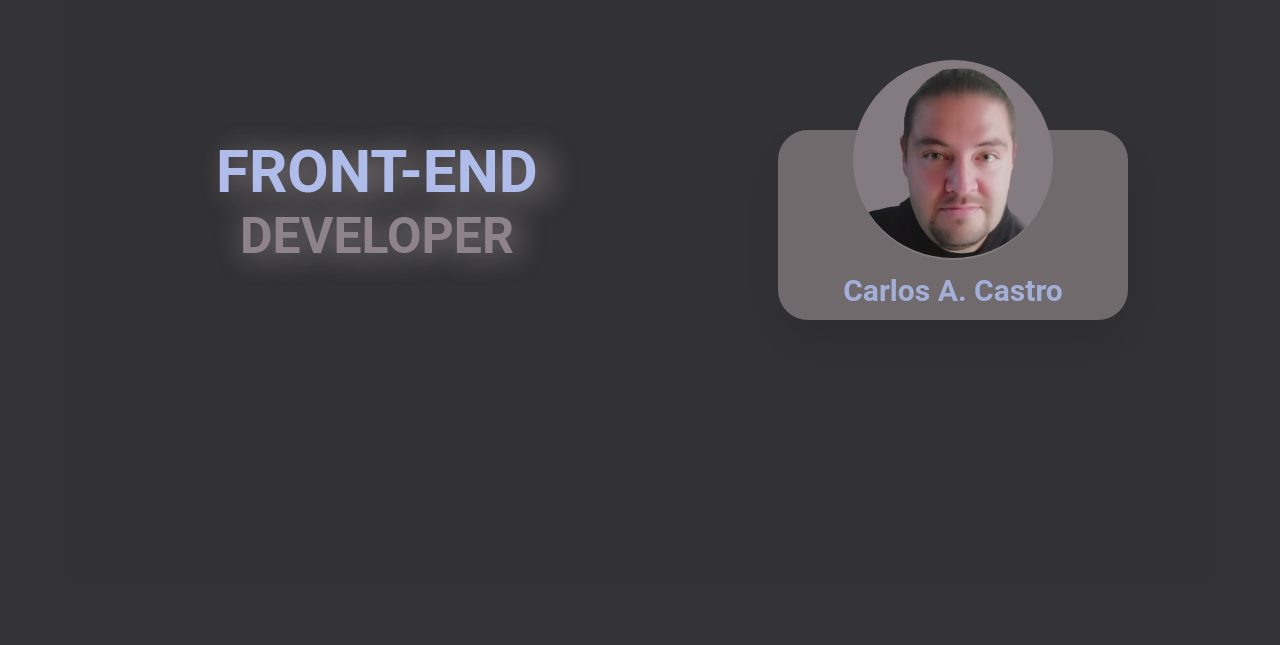
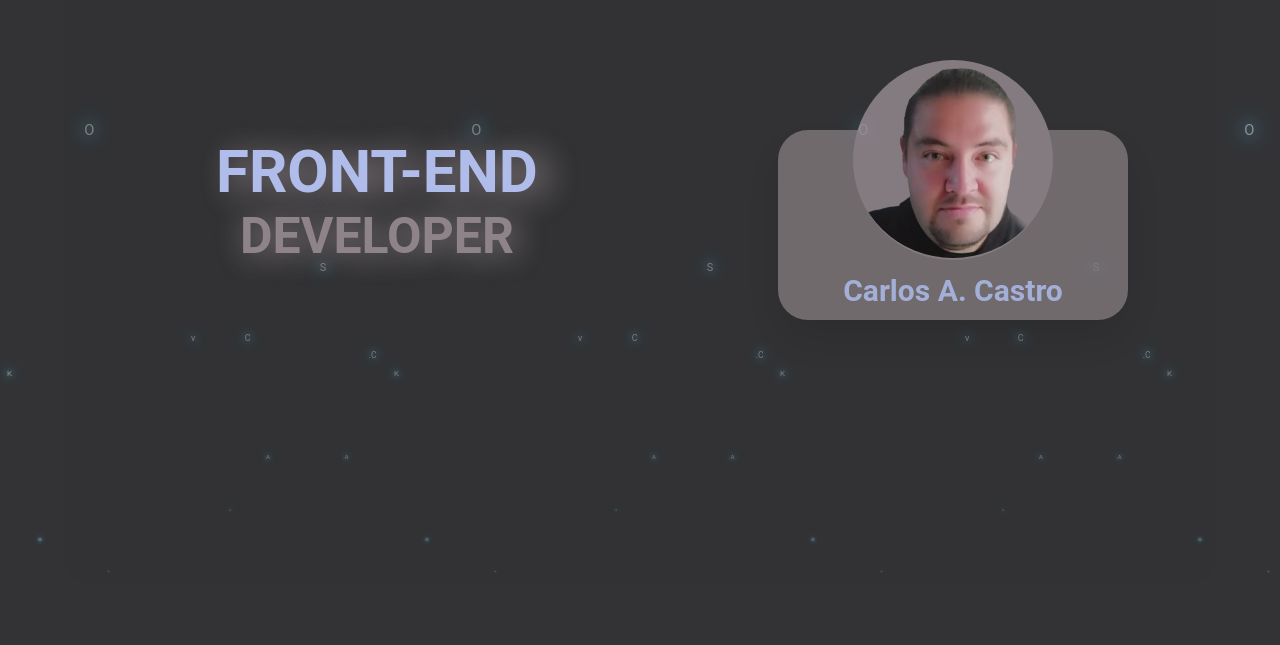
Before and after one commit to kimmo888/CarlosCastro, a React (Create React App) app: page / in a window 1280 px wide. Shown: the part 155-800 px from the top of the page. Built offline with nearby package versions, Linux system fonts and the light colour scheme; the HTML template or start-up script is replaced by a standard one.

Commit message:
text background

```diff
--- a/src/pages/Home.jsx
+++ b/src/pages/Home.jsx
@@ -9,7 +9,7 @@ import AboutMy from './AboutMy';
 const Home = () => {
     return (
         <div className='ContainerHome'>
-            {/* <Background /> */}
+            <Background />
             <FrontPage />
             <AboutMy />
             <Technologies />
--- a/src/styles/background.scss
+++ b/src/styles/background.scss
@@ -84,9 +84,6 @@
     text-align: center;
     animation-delay: calc(130s / var(--i));
 }
-/* .numbers span:nth-child(even) {
-
-} */
 @keyframes animate {
     0%{
         transform: translateY(100vh) scale(0);
@@ -96,6 +93,8 @@
     }
 }
 .numbers span p {
+    position: relative;
+    top: -50px;
     font-size: 30px;
     color: $colorBG;
     text-shadow: 0 0 30px #4fc3dc,
```
